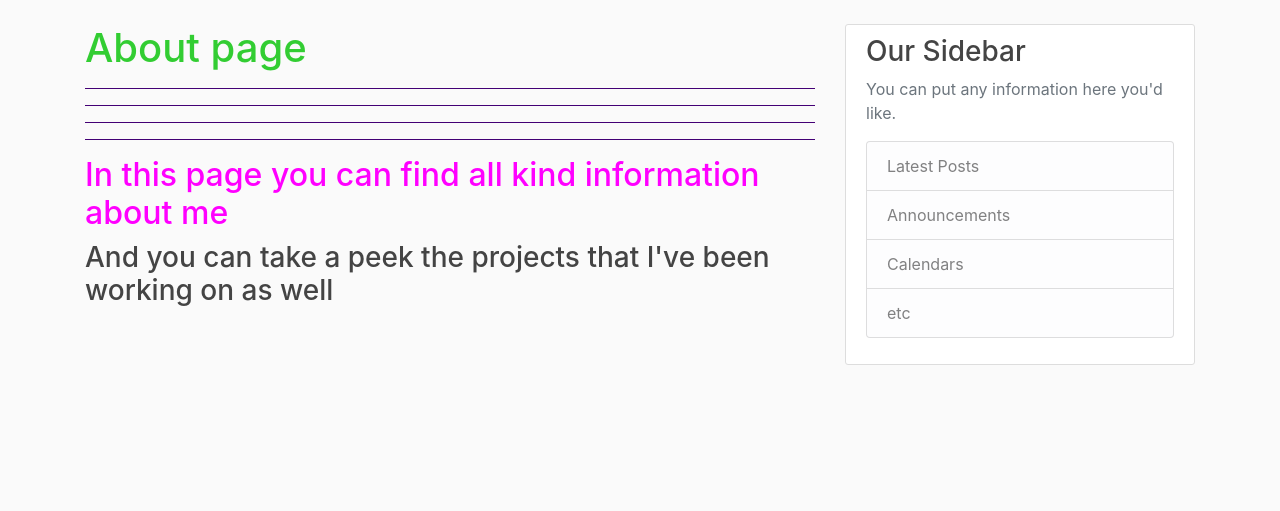
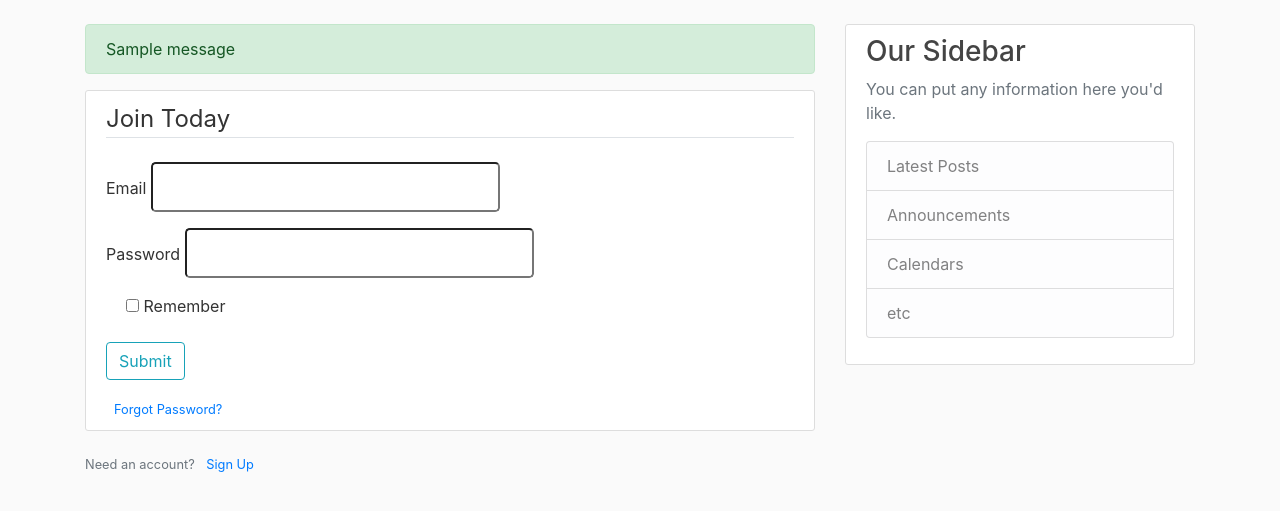
Before and after one commit to python-pro/FlaskProjects, a Flask app: template CoreysFlask/templates/login.html in a window 1280 px wide. Shown: the part 56-567 px from the top of the page. Run offline with Flask 2, Linux system fonts and the light colour scheme; the template is opened without the code that fills it: most values are stand-ins (such as "Sample title", 1, 10 or a date in 2020); one stand-in notice (Sample message) is shown; form fields are guessed from the names that the template uses; some libraries are stand-ins or nearby versions.

Commit message:
Forms and User Input Final

```diff
--- a/CoreysFlask/templates/layout.html
+++ b/CoreysFlask/templates/layout.html
@@ -20,19 +20,19 @@
     <header class="site-header">
       <nav class="navbar navbar-expand-md navbar-dark bg-steel fixed-top">
         <div class="container">
-          <a class="navbar-brand mr-4" href="/">Flask Blog</a>
+          <a class="navbar-brand mr-4" href="{{url_for('home')}}">Flask Blog</a>
           <button class="navbar-toggler" type="button" data-toggle="collapse" data-target="#navbarToggle" aria-controls="navbarToggle" aria-expanded="false" aria-label="Toggle navigation">
             <span class="navbar-toggler-icon"></span>
           </button>
           <div class="collapse navbar-collapse" id="navbarToggle">
             <div class="navbar-nav mr-auto">
-              <a class="nav-item nav-link" href="/">Home</a>
-              <a class="nav-item nav-link" href="/about">About</a>
+              <a class="nav-item nav-link" href="{{url_for('home')}}">Home</a>
+              <a class="nav-item nav-link" href="{{url_for('about')}}">About</a>
             </div>
             <!-- Navbar Right Side -->
             <div class="navbar-nav">
-              <a class="nav-item nav-link" href="/login">Login</a>
-              <a class="nav-item nav-link" href="/register">Register</a>
+              <a class="nav-item nav-link" href="{{url_for('login')}}">Login</a>
+              <a class="nav-item nav-link" href="{{url_for('register')}}">Register</a>
             </div>
           </div>
         </div>
@@ -41,7 +41,17 @@
     <main role="main" class="container">
       <div class="row">
         <div class="col-md-8">
+        	{%with messages=get_flashed_messages(with_categories=true)%}
+        		{%if messages%}
+        			{%for category, message in messages%}
+        				<div class="alert alert-{{category}}">
+        					{{message}}
+        				</div>
+        			{%endfor%}
+        		{%endif%}
+        	{%endwith%}
           {% block content %}{% endblock %}
+
         </div>
         <div class="col-md-4">
           <div class="content-section">
--- a/CoreysFlask/templates/login.html
+++ b/CoreysFlask/templates/login.html
@@ -1,11 +1,57 @@
 
 {% extends "layout.html" %}
 {% block content %}
-    <h1 style="color: limegreen">About page</h1>
-	<hr style="background-color: indigo">
-	<hr style="background-color: indigo">
-	<hr style="background-color: indigo">
-	<hr style="background-color: indigo">
-	<h2 style="color: magenta">In this page you can find all kind information about me</h2>
-	<h3>And you can take a peek the projects that I've been working on as well</h3>
+    <div class="content-section">
+    	<form method="POST",action="">
+    		{{form.hidden_tag()}}
+    		<fieldset class="form-group">
+    			<legend class="border-bottom mb-4">Join Today</legend>
+
+    			<div class="form-group">
+    				{{form.email.label(class="form-control-label")}}
+    				{%if form.email.errors%}
+    					{{form.email(class="form-contorl form-control-lg is-invalid")}}
+    						<div class="invalid-feedback">
+    							{%for error in form.email.errors%}
+    								<span>{{error}}</span>
+    							{%endfor%}
+    						</div>
+    				{%else%}
+    				{{form.email(class="form-contorl form-control-lg")}}
+    				{%endif%}
+    			</div>
+
+    			<div class="form-group">
+    				{{form.password.label(class="form-control-label")}}
+    				{%if form.password.errors%}
+    					{{form.password(class="form-contorl form-control-lg is-invalid")}}
+    						<div class="invalid-feedback">
+    							{%for error in form.password.errors%}
+    								<span>{{error}}</span>
+    							{%endfor%}
+    						</div>
+    				{%else%}
+    				{{form.password(class="form-contorl form-control-lg")}}
+    				{%endif%}
+    			</div>
+
+    			<div class="form-check">
+    				{{form.remember(class="form-chech-input")}}
+    				{{form.remember.label(class="form-chech-label")}}
+    			</div>
+    		</fieldset>
+    		<div class="form-group">
+    			{{form.submit(class="btn btn-outline-info")}}
+    		</div>
+    		<small class="text-muted ml-2">
+    			<a href="#">Forgot Password?</a>
+    		</small>
+    	</form>
+    </div>
+    <div border-top pt-3>
+    	<small class="text-muted">
+    		Need an account? <a class="ml-2" href="{{url_for('register')}}">Sign Up</a>
+    	</small>
+    </div>
+
 {% endblock content %}
```
Also changed, not shown: CoreysFlask/flaskblog.py (+11 -4 lines), CoreysFlask/templates/register.html (+36 -0 lines).
